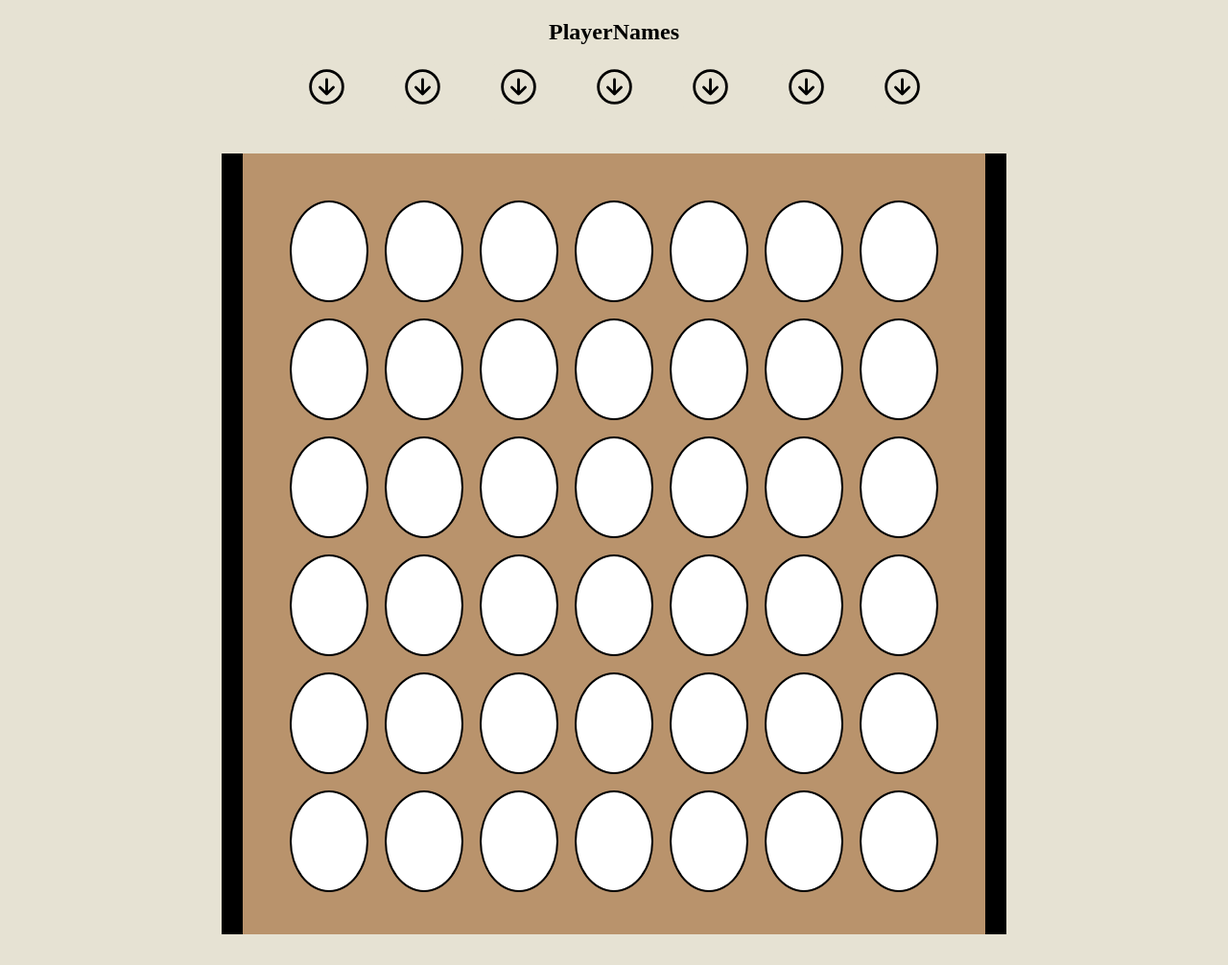
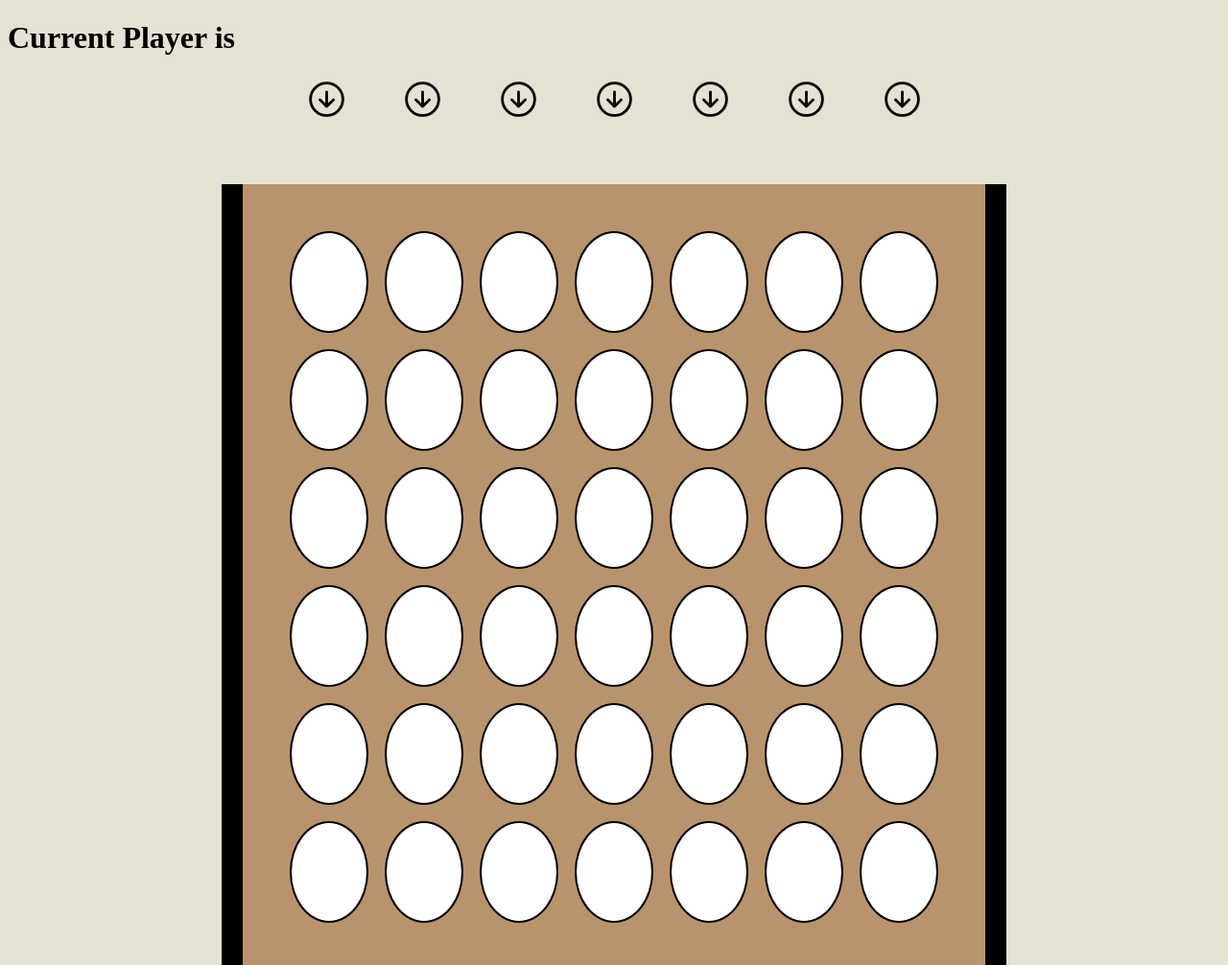
Before and after one commit to acpqdreamTeam/c4Project, a plain HTML site: page gameboard.html in a window 1280 px wide. Shown: the whole page at 96% size. Before the commit the page ends 974 px from the top, so only its background shows below. Drawn offline with nearby package versions, Linux system fonts and the light colour scheme.

Commit message:
newfeature

```diff
--- a/app.js
+++ b/app.js
@@ -8,6 +8,7 @@ const arrows = document.getElementsByClassName('arrow');
 //This needs a div setup with this class
 let activePlayer = document.getElementById('activePlayer');
 let resetButton = document.getElementById('reset');
+let winnerAlert = document.getElementById('winningAlert')
 
 //LOOKHERE: change later to something that reads out of memory
 //=================Local Get Storage Code==========================
@@ -155,6 +156,7 @@ function checkLocation (xCord, yCord, colorTarget){
 
 
   if(winningState){
+    winnerAlert.textContent = `The Winner is ${activePlayer.textContent}`
     console.log('You Win');
     //LOOKHERE this is where win logic should go
   }
@@ -269,6 +271,7 @@ function resetBoard() {
     coinArea.className = 'white';
   }
   activePlayer.textContent = player1Name;
+  winnerAlert.textContent = ' ';
 }
 
 
--- a/gameboard.html
+++ b/gameboard.html
@@ -7,10 +7,14 @@
 <body>
 
    <div class="title">
-    <h2>PlayerNames</h2>
+    <!-- <h2>PlayerNames</h2> -->
   </div>
 
+  <h1>Current Player is</h1>
+
   <h2 id='activePlayer'></h2>
+
+  <h1 id="winningAlert"></h1>
 
   <div class="pointer">
 
--- a/style.css
+++ b/style.css
@@ -50,7 +50,7 @@ body {
   transform: translate(-50%);
   width: 710px;
   height: 750px;
-  top: 10rem;
+  top: 12rem;
   border-right: black solid 22px;
   border-left: black solid 22px;
   padding: 2rem;
@@ -95,7 +95,7 @@ body {
 }
 
 #resetbutton {
-  margin-top: 44.5%;
+  margin-top: 39%;
   margin-left: 20%;
   display: flex;
   text-align: center;
```
